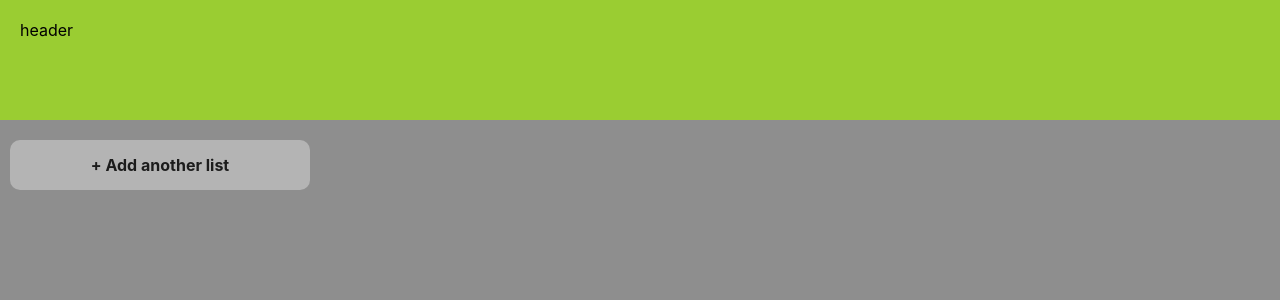
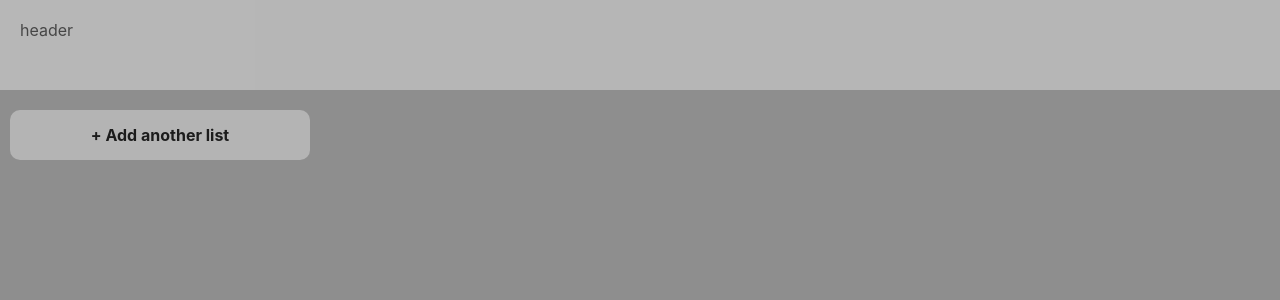
Before and after one commit to chiderlin/boardify, a React (Create React App) app: page / in a window 1280 px wide. Shown: the top 300 px of the page. Built offline with nearby package versions, Linux system fonts and the light colour scheme.

Commit message:
adjust header color

```diff
--- a/src/App.css
+++ b/src/App.css
@@ -69,9 +69,10 @@ body {
 }
 
 .header {
-  height: 80px;
+  height: 50px;
   background-size: cover;
-  background-color: yellowgreen;
+  background-color: #e0e0e0;
+  opacity: 0.5;
   padding: 20px; /*本身內縮*/
   min-width: 100%;
 }
```
